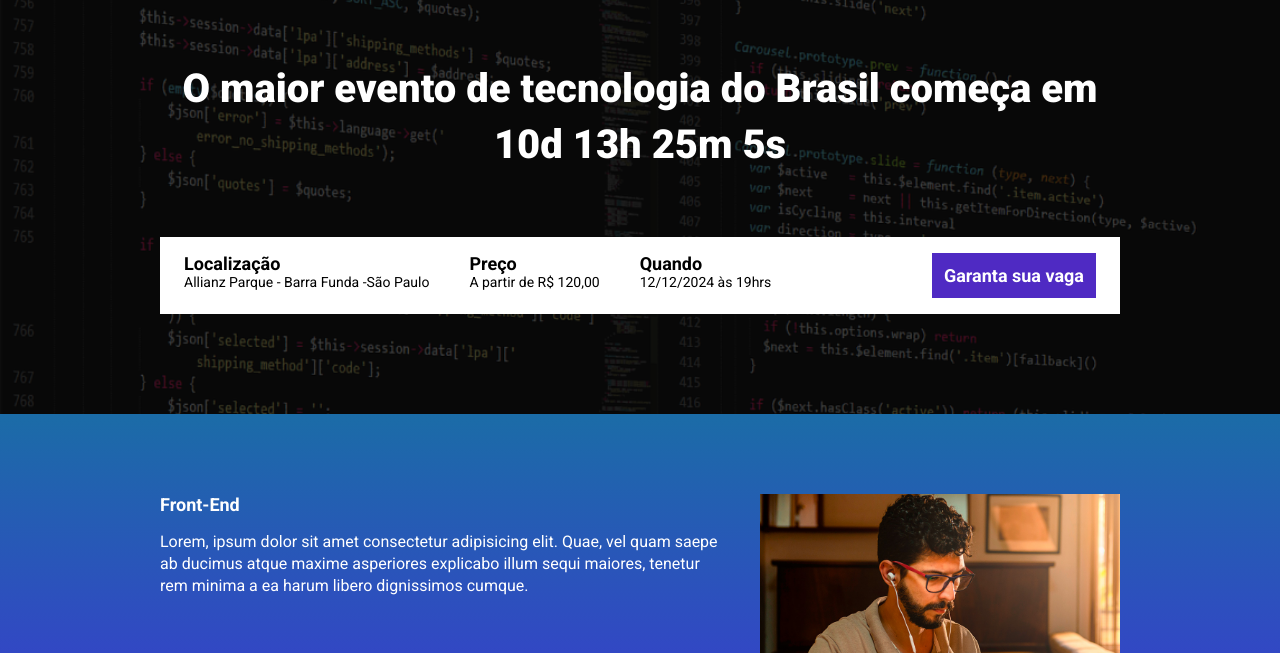
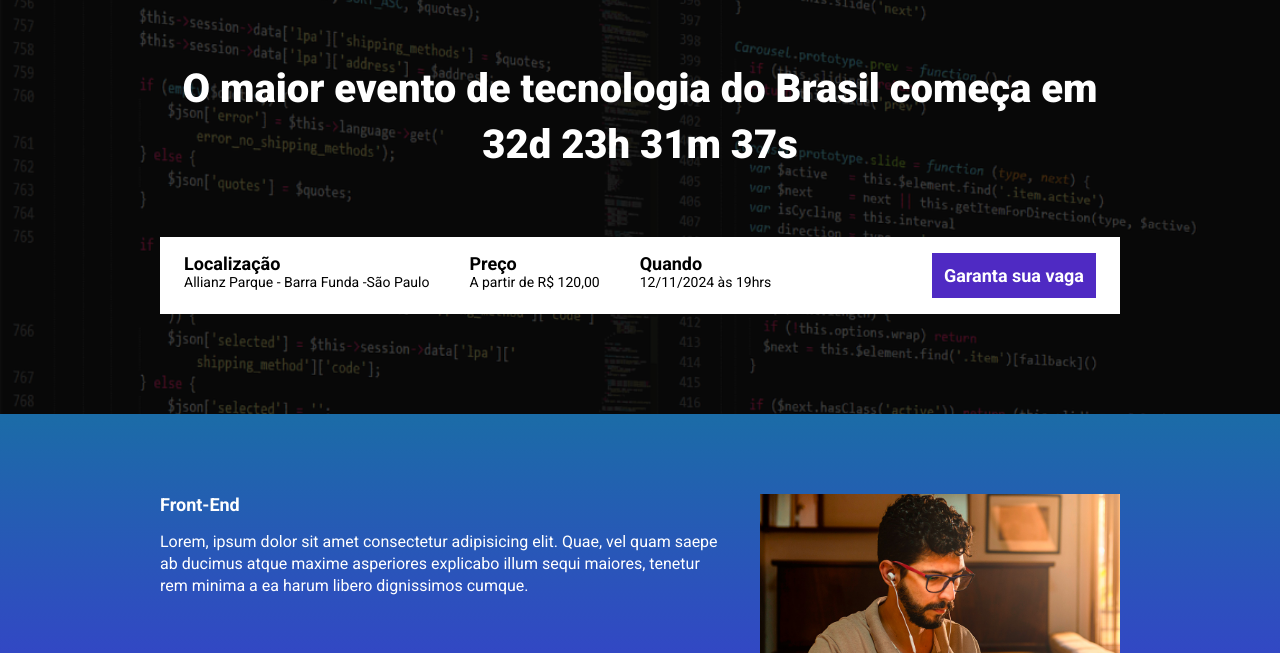
Before and after one commit to lisamignot/tech_talks_project, a website built with Parcel: page src/index.html in a window 1280 px wide. Shown: the part 147-800 px from the top of the page. Built offline with nearby package versions, Linux system fonts and the light colour scheme.

Commit message:
criando a contagem regressiva

```diff
--- a/package.json
+++ b/package.json
@@ -1,9 +1,9 @@
 {
   "name": "ebactalks",
   "version": "1.0.0",
-  "main": "index.js",
   "scripts": {
     "dev": "parcel src/index.html src/styles/main.scss src/scripts/main.js",
+    "build": "parcel build src/index.html",
     "test": "echo \"Error: no test specified\" && exit 1"
   },
   "author": "",
--- a/src/index.html
+++ b/src/index.html
@@ -18,7 +18,7 @@
         <div class="container">
             <img class=hero__logo src="images/ebac_logo.svg" alt="EBAC">
             <p class="hero__text">
-                O maior evento de tecnologia do Brasil começa em 10d 13h 25m 5s
+                O maior evento de tecnologia do Brasil começa em <span id="contador"></span>
             </p>
             <div class="infos-bar">
                 <ul class="infos-bar__infos">
@@ -32,7 +32,7 @@
                     </li>
                     <li class="infos-bar__infos__item">
                         <b>Quando</b>
-                        12/12/2024 às 19hrs
+                        12/11/2024 às 19hrs
                     </li>
                 </ul>
                 <a href="#" class="button button--primary">
--- a/src/scripts/main.js
+++ b/src/scripts/main.js
@@ -1 +1,27 @@
 AOS.init();
+
+const dataDoEvento = new Date("Nov 12, 2024 19:00:00");
+const timeStampDoEvento = dataDoEvento.getTime();
+
+const contaAsHoras = setInterval(function(){
+    const agora = new Date();
+    const timeStampAtual = agora.getTime();
+
+    const distanciaAteOEvento = timeStampDoEvento - timeStampAtual;
+
+    const diaEmMs = 1000 * 60 * 60 *24;
+    const horaEmMs = 1000 * 60 * 60;
+    const minutoEmMs = 1000 * 60;
+
+    const diasAteOEvento = Math.floor(distanciaAteOEvento / diaEmMs);
+    const horasAteOEvento = Math.floor(distanciaAteOEvento % diaEmMs / horaEmMs);
+    const minutosAteOEvento = Math.floor(distanciaAteOEvento % horaEmMs / minutoEmMs);
+    const segundosAteOEvento = Math.floor(distanciaAteOEvento % minutoEmMs / 1000);
+
+    document.getElementById('contador').innerHTML = `${diasAteOEvento}d ${horasAteOEvento}h ${minutosAteOEvento}m ${segundosAteOEvento}s`;
+
+    if (distanciaAteOEvento < 0) {
+        clearInterval(contaAsHoras);
+        document.getElementById('contador').innerHTML = 'o evento já começou!'
+    }
+}, 1000);
```
